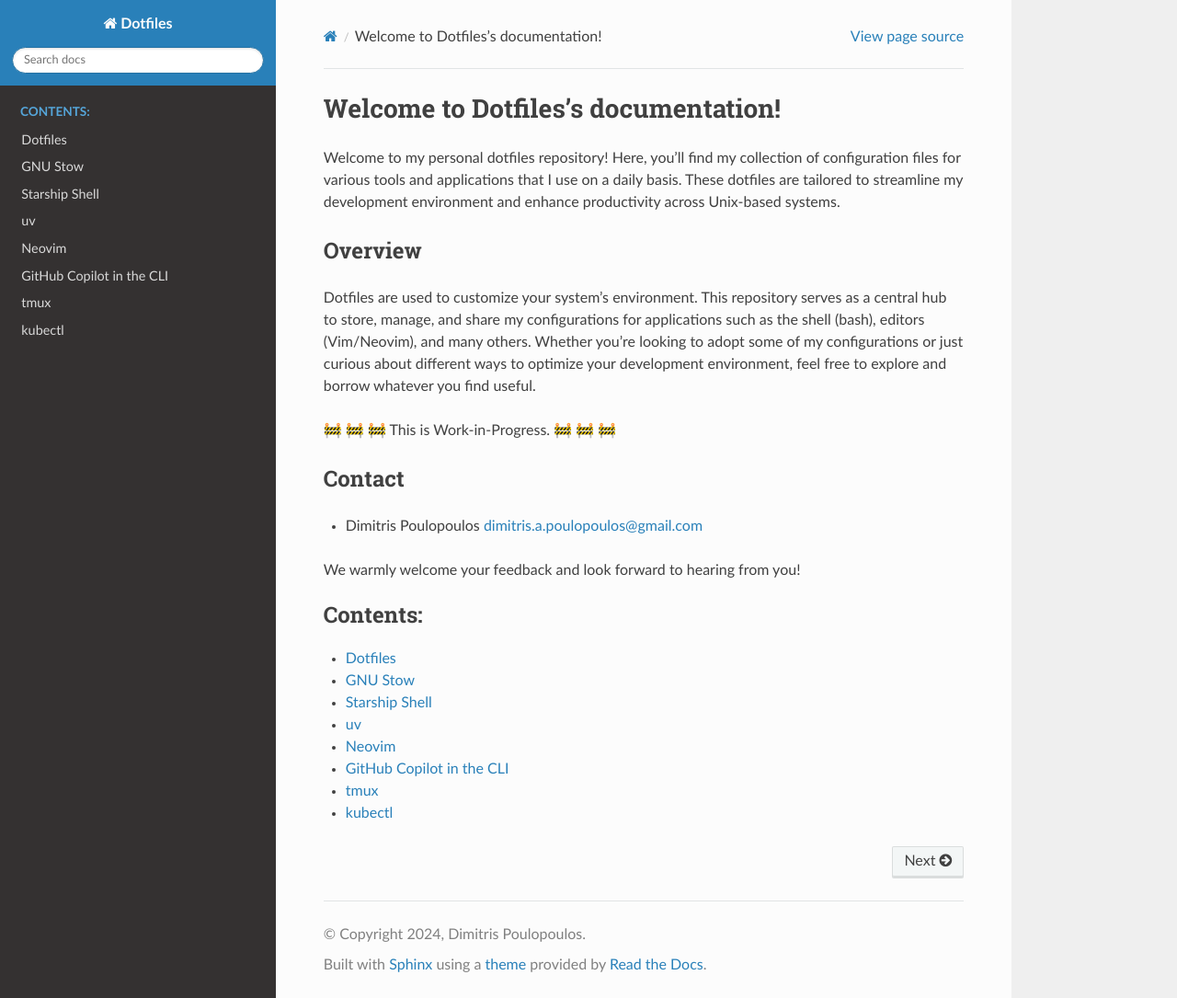
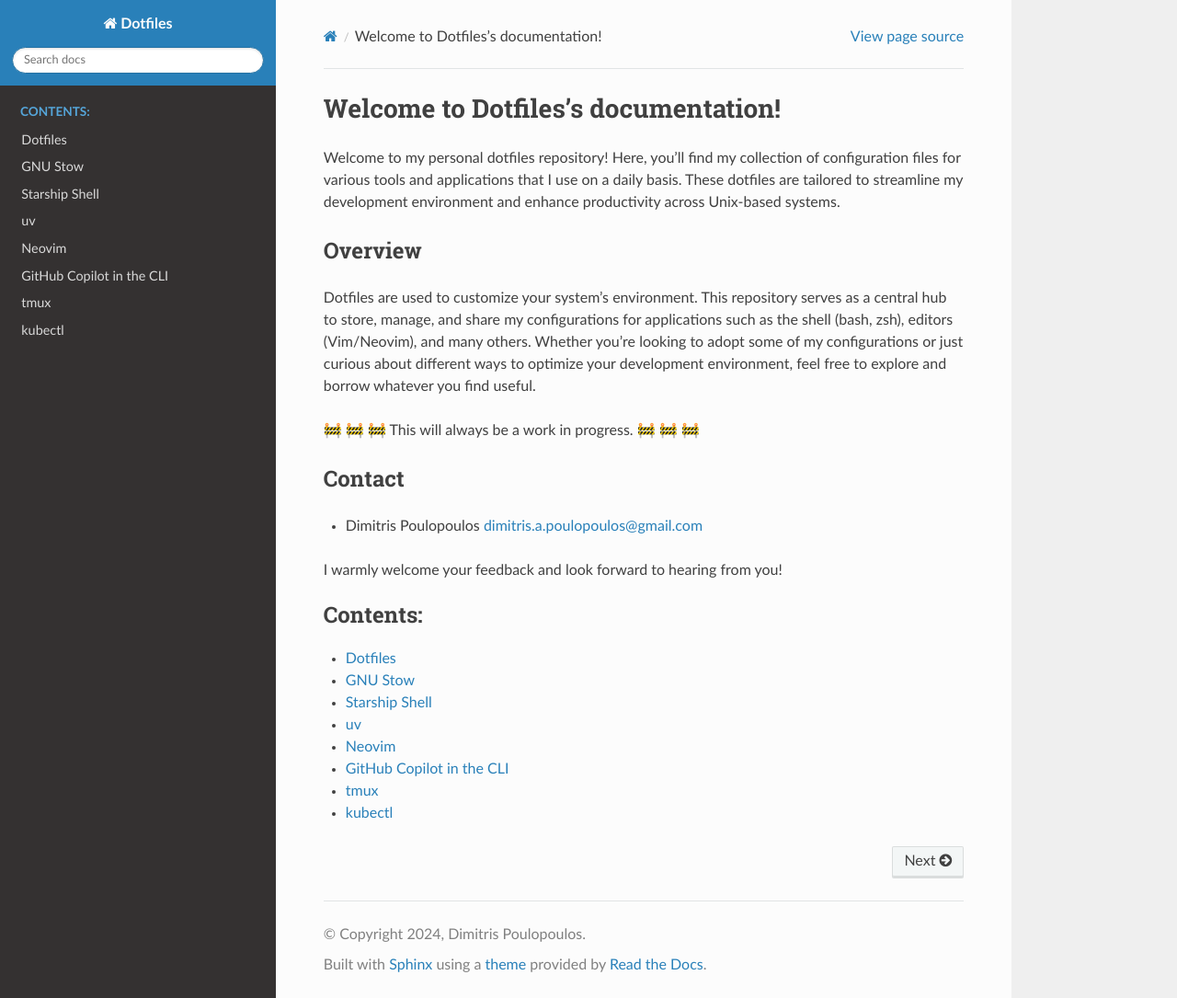
Before and after one commit to dpoulopoulos/dotfiles, a Sphinx documentation site: the page built from docs/source/index.rst, in a window 1280 px wide and 1085 px high. Shown: the whole window at 92% size. Built offline with Sphinx 7.4.7 and the Read the Docs theme 3.1.0, drawn with Linux system fonts in a browser that asks for light colours.

Commit message:
docs: Fix typos and wording
Signed-off-by: Dimitris Poulopoulos <dimitris.a.poulopoulos@gmail.com>

```diff
--- a/docs/source/index.rst
+++ b/docs/source/index.rst
@@ -14,19 +14,19 @@
 --------
 
 Dotfiles are used to customize your system's environment. This repository serves as a central hub
-to store, manage, and share my configurations for applications such as the shell (bash), editors
-(Vim/Neovim), and many others. Whether you're looking to adopt some of my configurations or just
-curious about different ways to optimize your development environment, feel free to explore and
+to store, manage, and share my configurations for applications such as the shell (bash, zsh),
+editors (Vim/Neovim), and many others. Whether you're looking to adopt some of my configurations or
+just curious about different ways to optimize your development environment, feel free to explore and
 borrow whatever you find useful.
 
-🚧 🚧 🚧 This is Work-in-Progress. 🚧 🚧 🚧
+🚧 🚧 🚧 This will always be a work in progress. 🚧 🚧 🚧
 
 Contact
 -------
 
 * Dimitris Poulopoulos dimitris.a.poulopoulos@gmail.com
 
-We warmly welcome your feedback and look forward to hearing from you!
+I warmly welcome your feedback and look forward to hearing from you!
 
 .. toctree::
    :maxdepth: 1
```
Also changed, not shown: docs/source/dotfiles.md (+1 -1 lines), docs/source/starship.md (+1 -1 lines).
